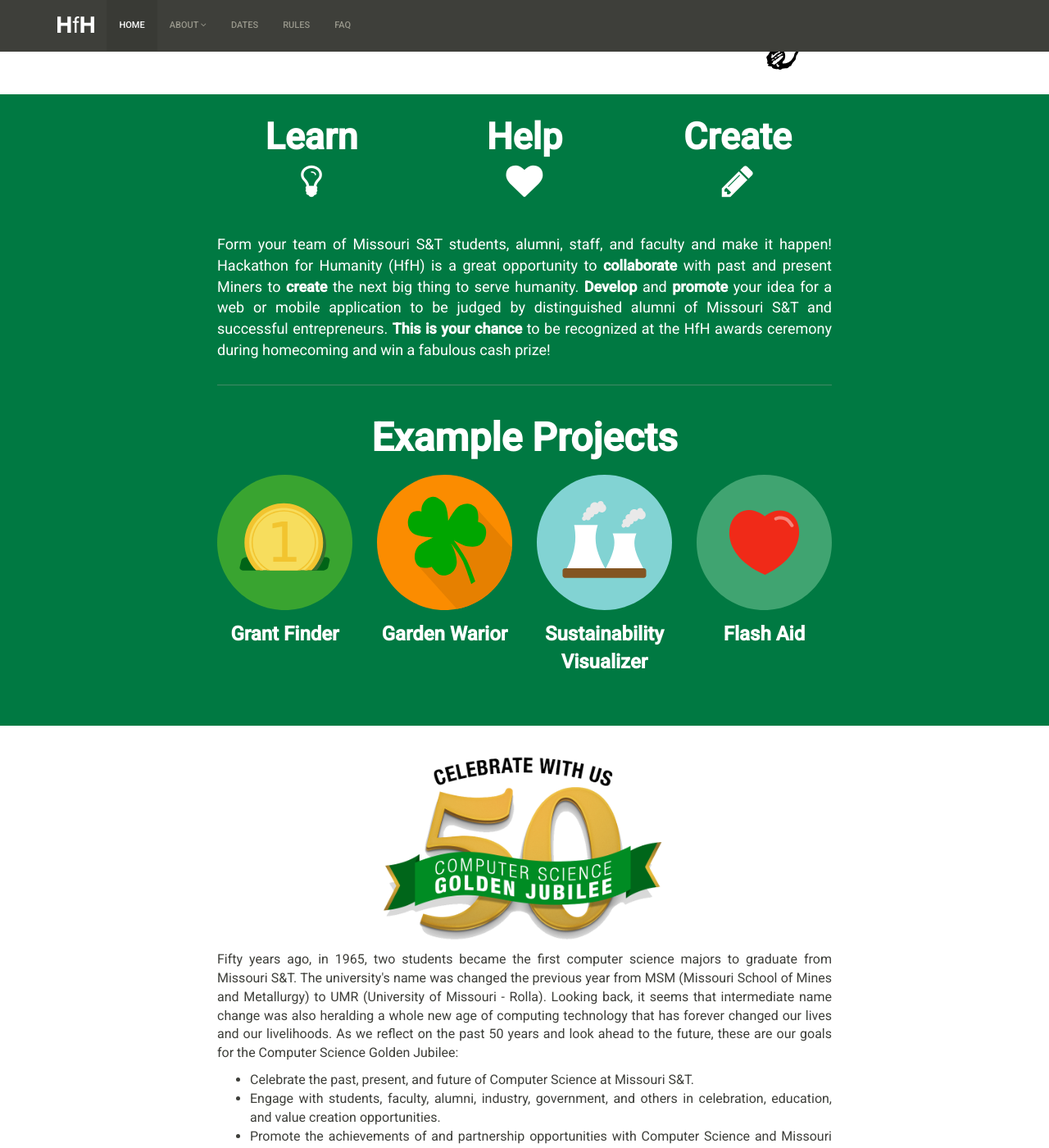
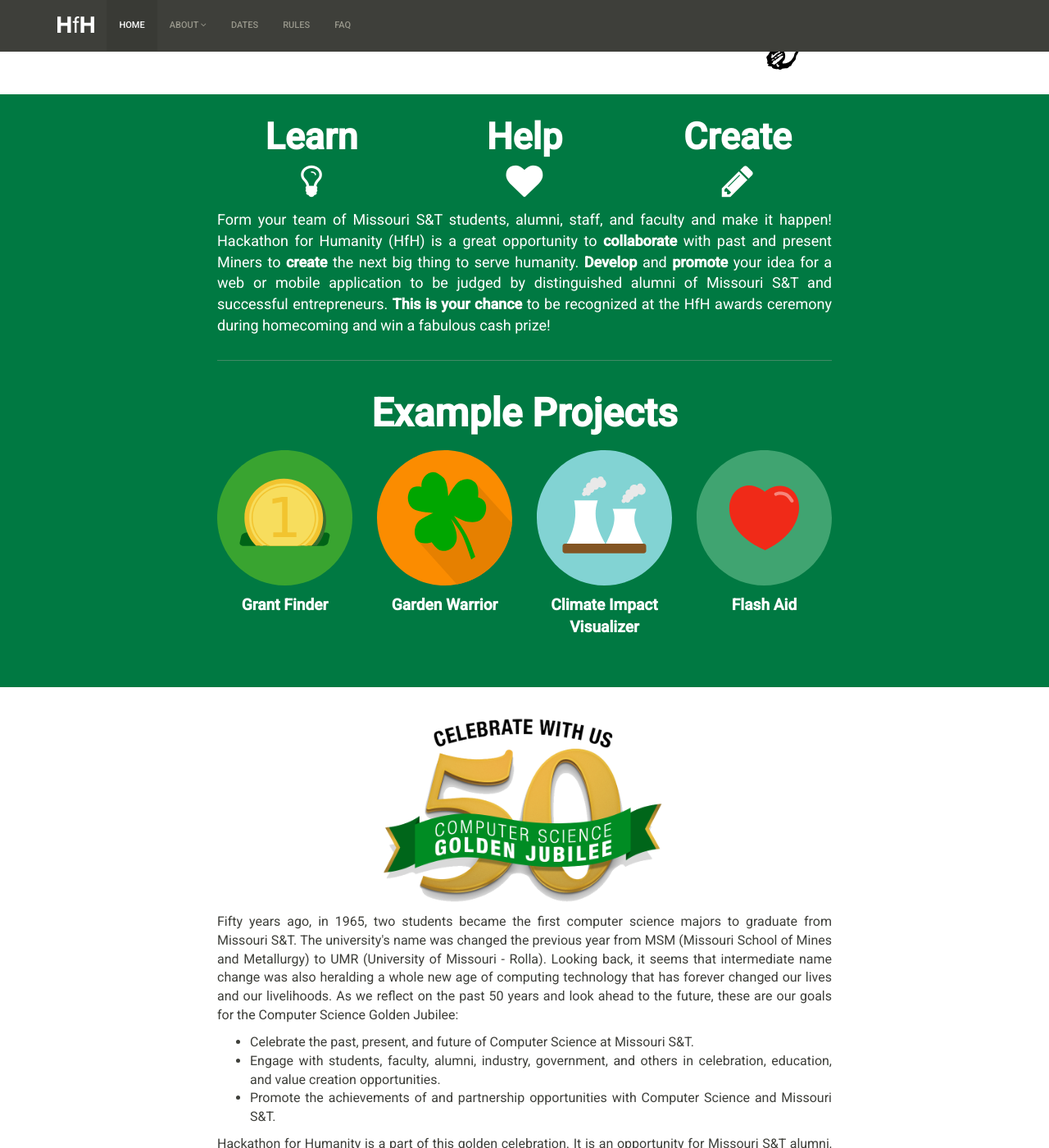
Before and after one commit to cmpsci-goldnjub/info, a Jekyll site: the page built from index.html, in a window 1280 px wide and 1400 px high, scrolled down 374 px. Shown: the whole window at 82% size. Built offline with Jekyll 4.4.1, drawn with Linux system fonts in a browser that asks for light colours.

Commit message:
Update style

```diff
--- a/css/main.scss
+++ b/css/main.scss
@@ -21,6 +21,12 @@
     }
 }
 
+.section.header {
+    @media screen and (max-width: 768px) {
+        padding: 75px 0 75px 0;
+    }
+}
+
 .section.green {
     color: white;
     background-color: rgb(0, 121, 66);
@@ -40,17 +46,30 @@
     }
 }
 
-.sketchy {
-    /* font-family: 'Londrina Solid', cursive; */
+.lhc {
     font-size: 2.8em;
     line-height: 1em;
     font-weight: bold;
     text-align: center;
+
+    @media screen and (max-width: 500px) {
+        font-size: 2em;
+    }
+
+    @media screen and (max-width: 400px) {
+        font-size: 1.5em;
+    }
 }
+
+
 
 .idea {
     margin: 0;
     padding-top: 0.5em;
-    font-size: 1.5em;
+    font-size: 1.2em;
     font-weight: bold;
+
+    @media screen and (max-width: 768px) {
+        font-size: 3em;
+    }
 }
--- a/index.html
+++ b/index.html
@@ -26,16 +26,16 @@
     <div class="row">
       <div class="col-xs-12 col-sm-8 col-sm-offset-2">
 
-        <div class="row sketchy">
-          <div class="col-xs-6 col-xs-offset-3 col-sm-4 col-sm-offset-0">
+        <div class="row lhc">
+          <div class="col-xs-4">
             <p>Learn</p>
             <p><i class="fa fa-lightbulb-o"></i></p>
           </div>
-          <div class="col-xs-6 col-xs-offset-3 col-sm-4 col-sm-offset-0">
+          <div class="col-xs-4">
             <p>Help</p>
             <p><i class="fa fa-heart"></i></p>
           </div>
-          <div class="col-xs-6 col-xs-offset-3 col-sm-4 col-sm-offset-0">
+          <div class="col-xs-4">
             <p>Create</p>
             <p><i class="fa fa-pencil"></i></p>
           </div>
@@ -59,19 +59,19 @@
         <div class="text-center">
           <p style="font-size:3em; font-weight:bold">Example Projects</p>
           <div class="row">
-            <div class="col-xs-6 col-xs-offset-3 col-sm-3 col-sm-offset-0">
+            <div class="col-xs-6 col-xs-offset-3 col-sm-4 col-sm-offset-2 col-md-3 col-md-offset-0">
               <img class="brand" src="{{ "/images/coin.svg" | prepend:site.baseurl }}" alt="coin">
               <p class="idea">Grant Finder</p>
             </div>
-            <div class="col-xs-6 col-xs-offset-3 col-sm-3 col-sm-offset-0">
+            <div class="col-xs-6 col-xs-offset-3 col-sm-4 col-sm-offset-0 col-md-3 col-md-offset-0">
               <img class="brand" src="{{ "/images/shamrock.svg" | prepend:site.baseurl }}" alt="shamrock leaf">
-              <p class="idea">Garden Warior</p>
+              <p class="idea">Garden Warrior</p>
             </div>
-            <div class="col-xs-6 col-xs-offset-3 col-sm-3 col-sm-offset-0">
+            <div class="col-xs-6 col-xs-offset-3 col-sm-4 col-sm-offset-2 col-md-3 col-md-offset-0">
               <img class="brand" src="{{ "/images/power_plants.svg" | prepend:site.baseurl }}" alt="power plants">
-              <p class="idea">Sustainability Visualizer</p>
+              <p class="idea">Climate Impact Visualizer</p>
             </div>
-            <div class="col-xs-6 col-xs-offset-3 col-sm-3 col-sm-offset-0">
+            <div class="col-xs-6 col-xs-offset-3 col-sm-4 col-sm-offset-0 col-md-3 col-md-offset-0">
               <img class="brand" src="{{ "/images/heart.svg" | prepend:site.baseurl }}" alt="heart">
               <p class="idea">Flash Aid</p>
             </div>
```
